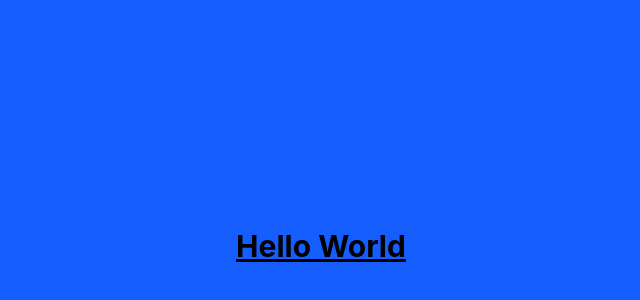
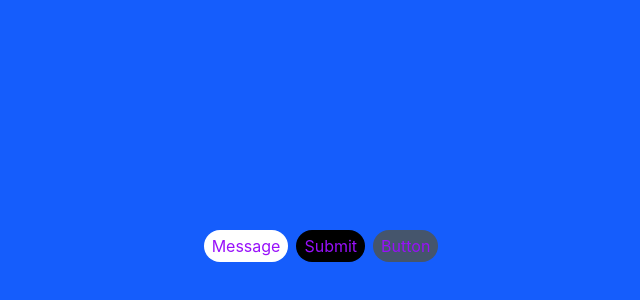
Before and after one commit to sandienwahyu/learning-react-with-tailwind, a React (Vite) app: page / in a window 1280 px wide. Shown: the part 154-454 px from the top of the page, without its empty margins (319-959 px from the left). Built offline with nearby package versions, Linux system fonts and the light colour scheme.

Commit message:
3-components-and-props

```diff
--- a/src/App.jsx
+++ b/src/App.jsx
@@ -1,11 +1,27 @@
 import "./App.css";
+
+function Button({ color, colorHover, children = "Button" }) {
+  return (
+    <button
+      className={`border-purple-200 ${color} text-purple-600 hover:border-transparent hover:${colorHover} hover:text-white active:bg-purple-700 rounded-4xl px-2 py-1`}
+    >
+      {children}
+    </button>
+  );
+}
 
 export default function App() {
   return (
-    <>
-      <div className="flex justify-center items-center bg-blue-600 min-h-screen">
-        <h1 className="text-3xl font-bold underline">Hello World</h1>
-      </div>
-    </>
+    <div className="flex justify-center items-center bg-blue-600 min-h-screen gap-2">
+      <Button color={"bg-white"} colorHover={"bg-purple-600"}>
+        Message
+      </Button>
+      <Button
+        color={"bg-black"}
+        colorHover={"bg-slate-600"}
+        children={"Submit"}
+      />
+      <Button color={"bg-slate-600"} colorHover={"bg-white"} />
+    </div>
   );
 }
```
